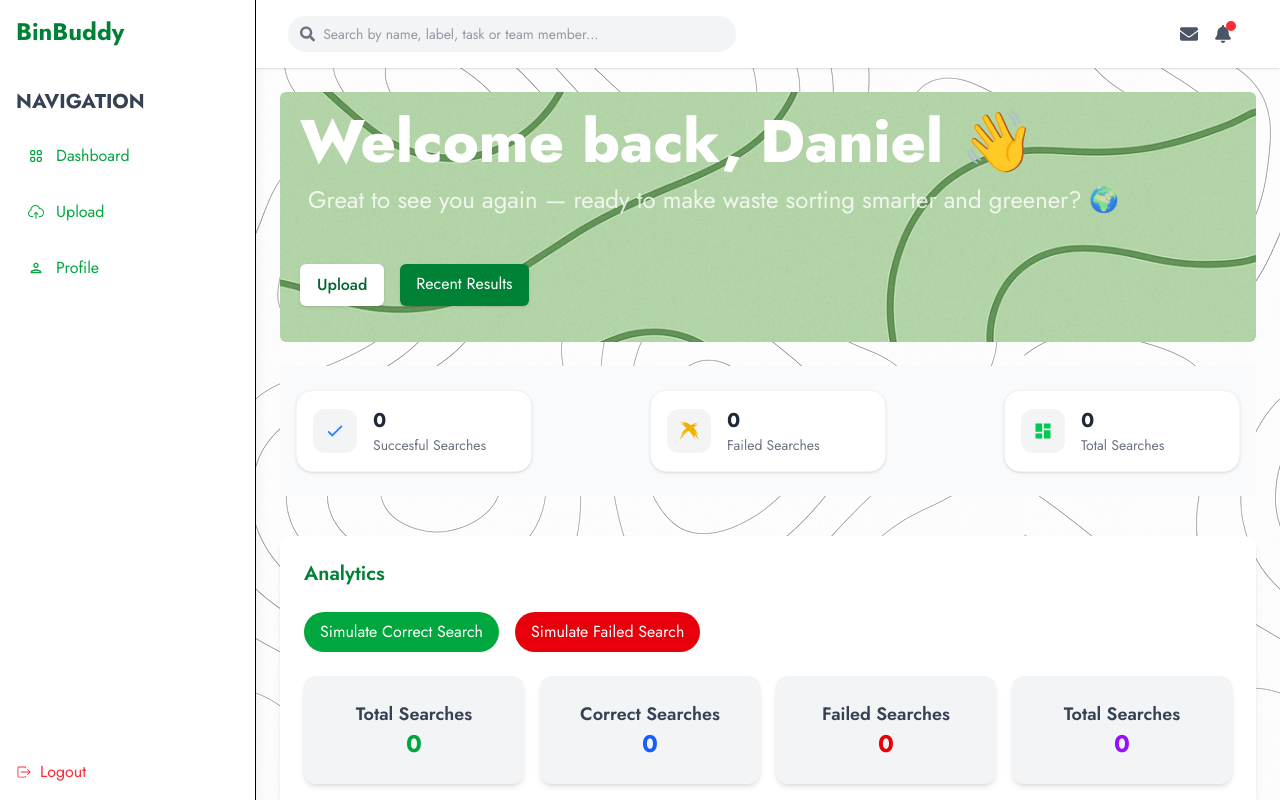
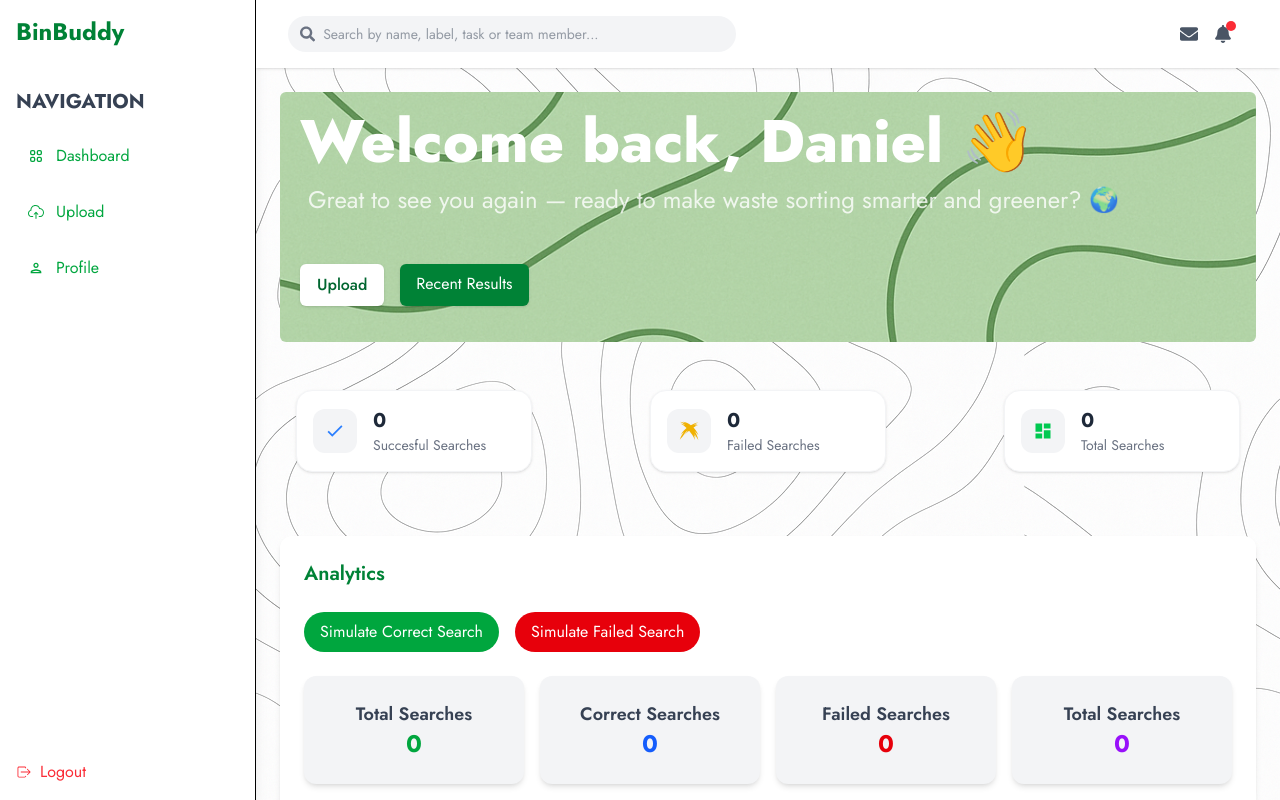
Before and after one commit to Nabothdaniel/BinBuddy, a React (Vite) app in the folder frontend/: page /dashboard in a window 1280 px wide. Built offline with nearby package versions, Linux system fonts and the light colour scheme; no server answers.

Commit message:
removed bg from stat

```diff
--- a/frontend/src/components/Dashboard/DashboardStats.jsx
+++ b/frontend/src/components/Dashboard/DashboardStats.jsx
@@ -22,7 +22,7 @@ const StatCard = ({ icon, label, value }) => (
 
 const DashboardStats = () => {
   return (
-    <div className="w-full px-4 py-6 bg-gray-50">
+    <div className="w-full px-4 py-6">
       <div className="flex flex-wrap gap-2 justify-between">
         {stats.map((stat, idx) => (
           <StatCard key={idx} {...stat} />
```
